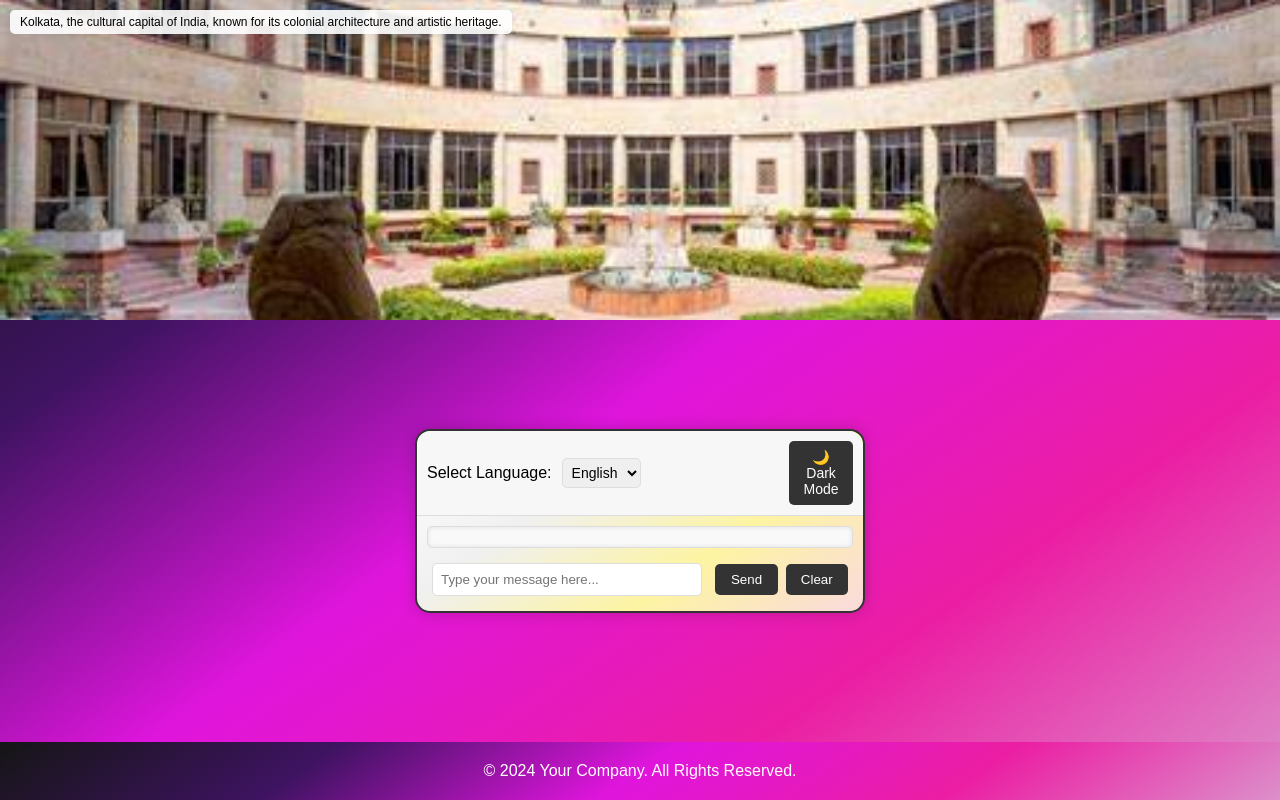
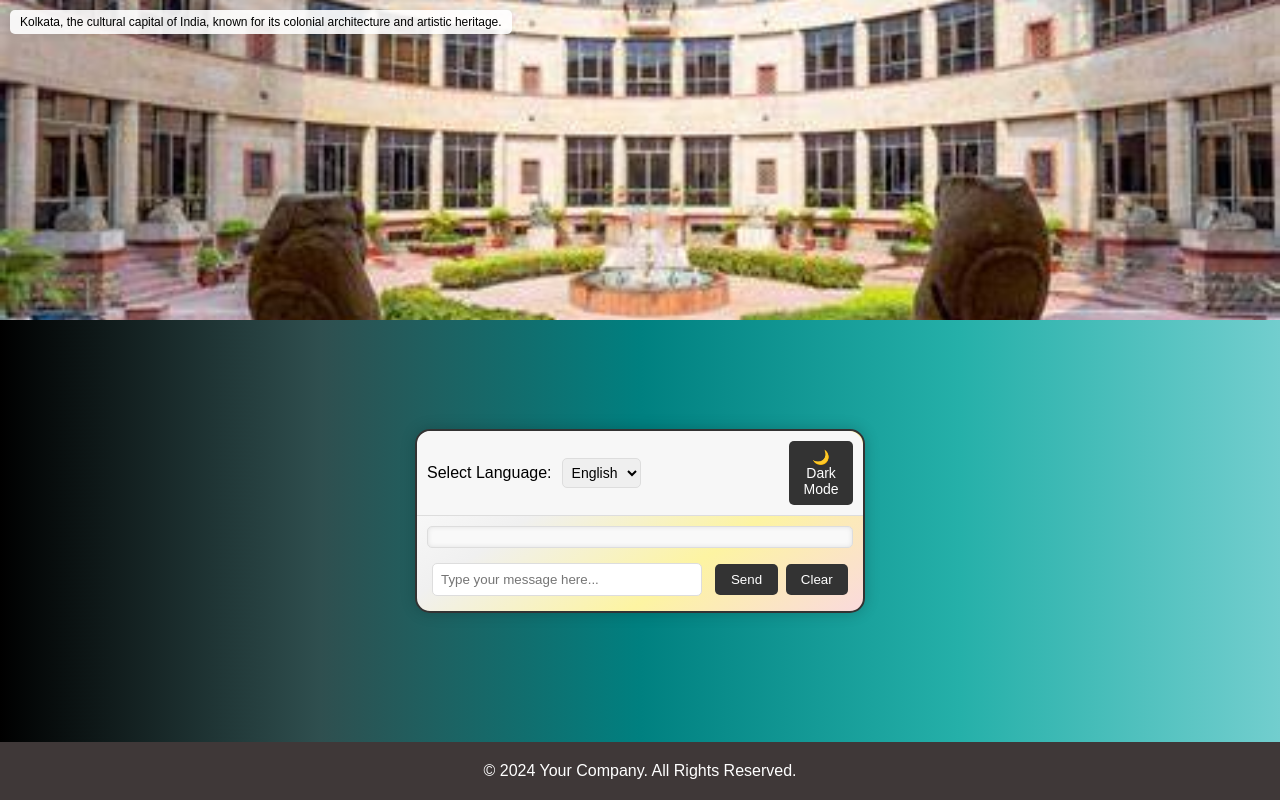
Before and after one commit to Shreyash1009/SIH-2024, a plain HTML site: page index.html in a window 1280 px wide. Drawn offline with Linux system fonts and the light colour scheme.

Commit message:
Changed Backdround Gradient

```diff
--- a/styles.css
+++ b/styles.css
@@ -15,7 +15,7 @@ body {
     justify-content: space-between;
     align-items: center;
     min-height: 100vh;
-    background: linear-gradient(145deg, #151515, #3e1361, #e015dd, #eb1ea3 , rgb(220, 144, 202));
+    background: linear-gradient(to right, #000000, #2f4f4f, #008080,rgb(37, 176, 169),rgb(114, 206, 206));
     transition: background-color 0.3s, color 0.3s;
 }
 
@@ -170,7 +170,7 @@ button:hover {
     width: 100%;
     text-align: center;
     padding: 20px;
-    background: linear-gradient(145deg, #151515, #3e1361, #e015dd, #eb1ea3, rgb(220, 144, 202));
+    background: #3f3838;
     color: #fff;
     margin-top: 20px;
 }
```
